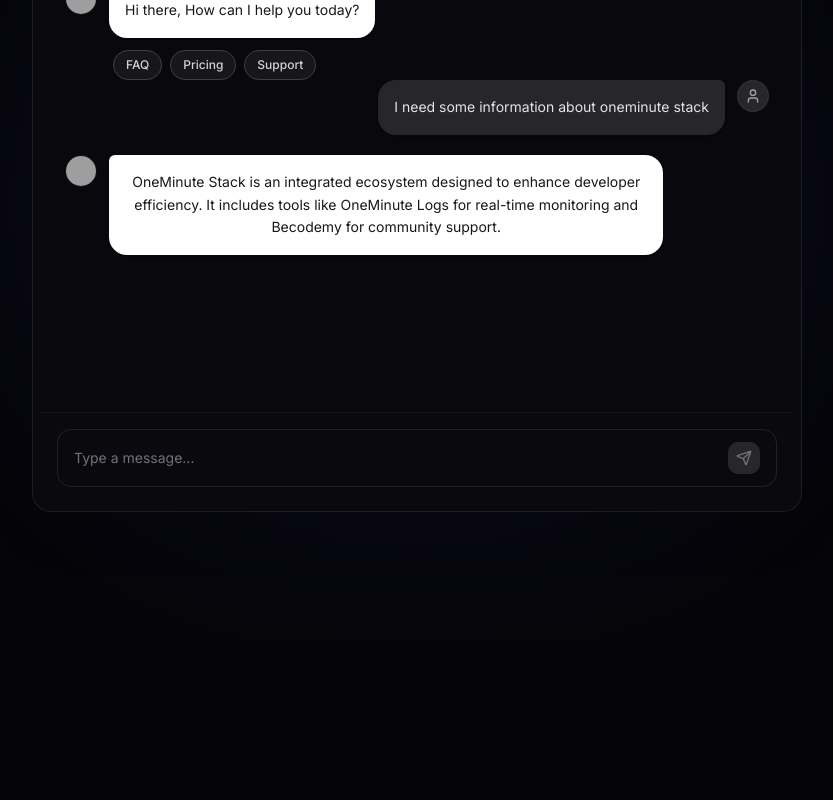
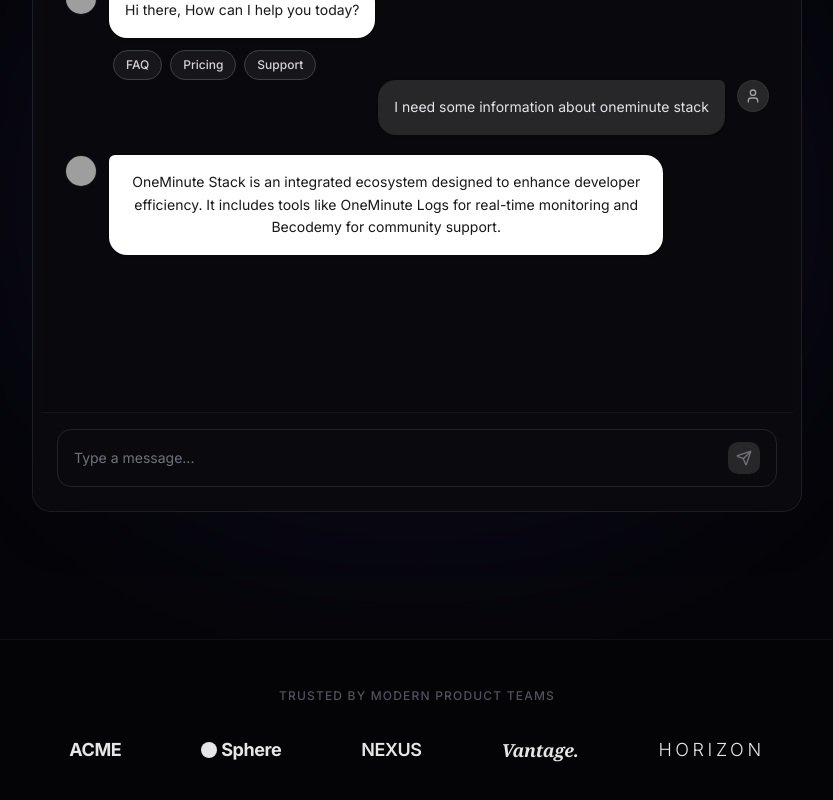
Before and after one commit to shakshipatel/customer_support_chatbot, a Next.js app: page / in a window 1280 px wide. Shown: the part 768-1568 px from the top of the page, without its empty margins (223-1056 px from the left). Before the commit the page ends 1407 px from the top, so only its background shows below. Built offline with nearby package versions, Linux system fonts and the light colour scheme; grey boxes are pictures that could not be loaded.

Commit message:
social proof section completed

```diff
--- a/app/page.tsx
+++ b/app/page.tsx
@@ -1,5 +1,6 @@
 import Hero from '@/components/landing/hero'
 import Navbar from '@/components/landing/nav'
+import SocialProof from '@/components/landing/social'
 import React from 'react'
 
 const page = () => {
@@ -8,6 +9,7 @@
       <main className='w-full flex flex-col relative z-10'>
         <Navbar />
         <Hero />
+        <SocialProof />
       </main>
     </div>
   )
--- /dev/null
+++ b/components/landing/social/index.tsx
@@ -0,0 +1,43 @@
+import React from 'react';
+
+const SocialProof = () => {
+  return (
+    <section className="py-12 border-y border-white/5 bg-black/20">
+      <div className="max-w-6xl mx-auto px-6 text-center">
+        <p className="text-xs font-medium text-zinc-600 uppercase tracking-widest mb-8">
+          Trusted by modern product teams
+        </p>
+
+        <div className="flex flex-wrap justify-center gap-12 md:gap-20 opacity-90">
+          {/* ACME */}
+          <span className="text-lg font-bold tracking-tight text-white">
+            ACME
+          </span>
+
+          {/* Sphere */}
+          <span className="text-lg font-bold tracking-tight text-white flex items-center gap-1">
+            <div className="w-4 h-4 bg-white rounded-full"></div>
+            Sphere
+          </span>
+
+          {/* NEXUS */}
+          <span className="text-lg font-semibold tracking-tight text-white">
+            NEXUS
+          </span>
+
+          {/* Vantage */}
+          <span className="text-lg font-bold tracking-tight text-white italic font-serif">
+            Vantage.
+          </span>
+
+          {/* HORIZON */}
+          <span className="text-lg font-light tracking-[0.2em] text-white">
+            HORIZON
+          </span>
+        </div>
+      </div>
+    </section>
+  );
+};
+
+export default SocialProof;
```
